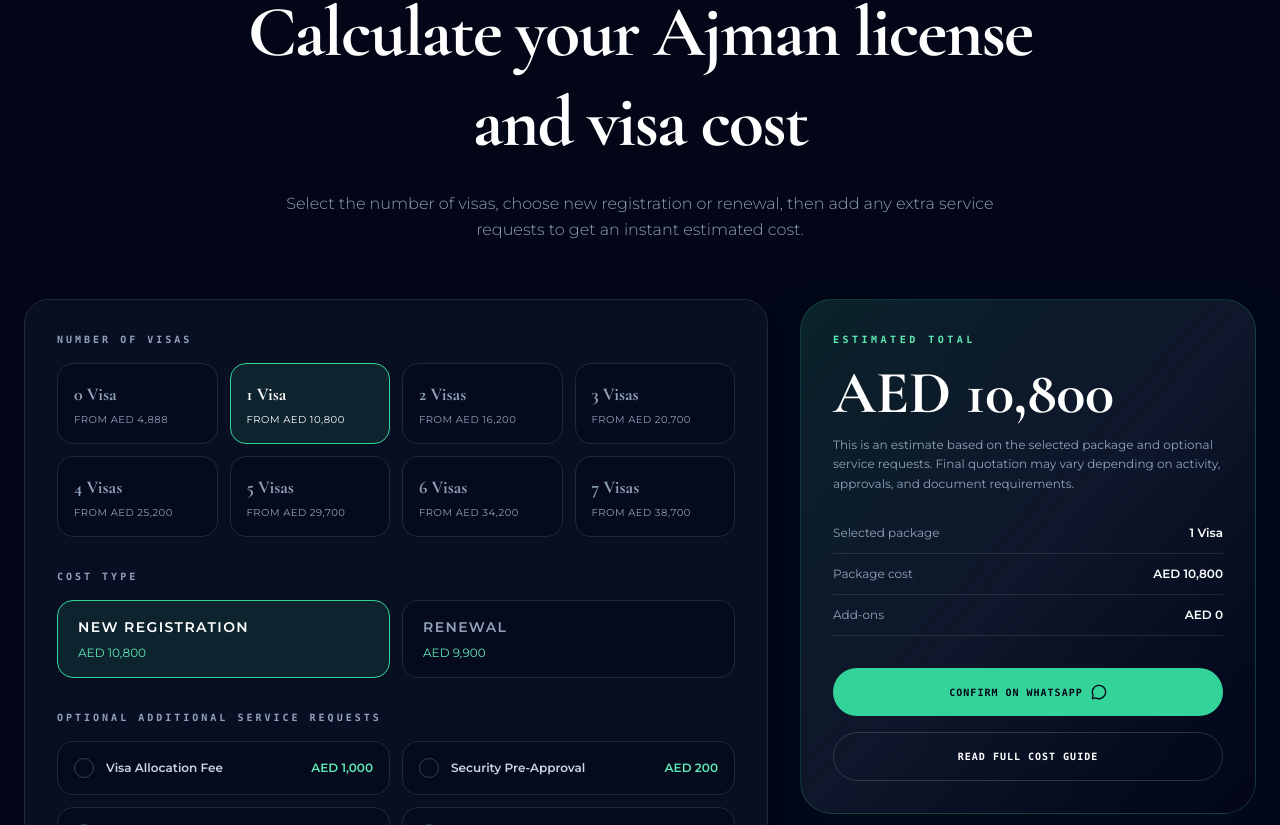
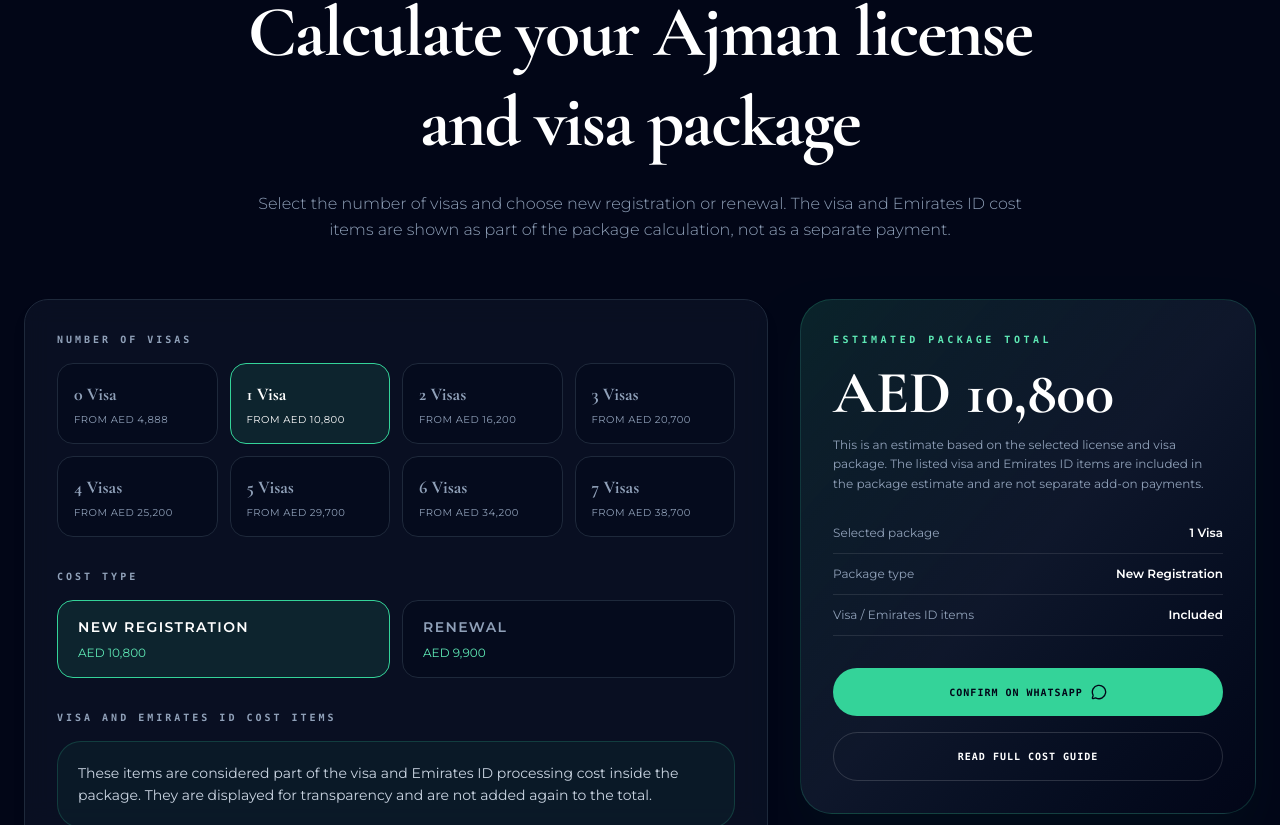
Before and after one commit to fasciola/four-pillars-premium, a React (Vite) app: page / in a window 1280 px wide. Shown: the part 6314-7139 px from the top of the page. Built offline with nearby package versions, Linux system fonts and the light colour scheme.

Commit message:
Clarify visa and Emirates ID costs are included in package

```diff
--- a/src/components/AjmanCostCalculator.tsx
+++ b/src/components/AjmanCostCalculator.tsx
@@ -1,4 +1,4 @@
-import React, { useMemo, useState } from 'react';
+import React, { useState } from 'react';
 import { motion } from 'motion/react';
 import { Calculator, CheckCircle2, MessageCircle } from 'lucide-react';
 
@@ -13,15 +13,15 @@
     { visas: 7, label: '7 Visas', registration: 38700, renewal: 31950 },
 ];
 
-const addOns = [
-    { id: 'visa-allocation', label: 'Visa Allocation Fee', price: 1000 },
-    { id: 'security', label: 'Security Pre-Approval', price: 200 },
-    { id: 'establishment-card', label: 'Establishment Card', price: 500 },
-    { id: 'e-channel', label: 'E-Channel', price: 2300 },
-    { id: 'entry-permit', label: 'Entry Permit', price: 950 },
-    { id: 'status-change', label: 'Visa Status Change', price: 800 },
-    { id: 'medical', label: 'Medical', price: 350 },
-    { id: 'residence-eid', label: 'Residence Visa / Emirates ID', price: 1900 },
+const visaCostItems = [
+    { label: 'Visa Allocation Fee', price: 1000 },
+    { label: 'Security Pre-Approval', price: 200 },
+    { label: 'Establishment Card', price: 500 },
+    { label: 'E-Channel', price: 2300 },
+    { label: 'Entry Permit', price: 950 },
+    { label: 'Visa Status Change', price: 800 },
+    { label: 'Medical', price: 350 },
+    { label: 'Residence Visa / Emirates ID', price: 1900 },
 ];
 
 const formatAED = (amount: number) => `AED ${amount.toLocaleString('en-AE')}`;
@@ -29,27 +29,12 @@
 const AjmanCostCalculator: React.FC = () => {
     const [selectedVisas, setSelectedVisas] = useState(1);
     const [costType, setCostType] = useState<'registration' | 'renewal'>('registration');
-    const [selectedAddOns, setSelectedAddOns] = useState<string[]>([]);
 
     const selectedPackage = packages.find((item) => item.visas === selectedVisas) ?? packages[1];
-    const packageCost = selectedPackage[costType];
-
-    const addOnTotal = useMemo(() => {
-        return addOns
-            .filter((item) => selectedAddOns.includes(item.id))
-            .reduce((total, item) => total + item.price, 0);
-    }, [selectedAddOns]);
-
-    const total = packageCost + addOnTotal;
-
-    const toggleAddOn = (id: string) => {
-        setSelectedAddOns((current) =>
-            current.includes(id) ? current.filter((item) => item !== id) : [...current, id]
-        );
-    };
+    const total = selectedPackage[costType];
 
     const whatsAppText = encodeURIComponent(
-        `Hello 4Pillars, I used the Ajman license cost calculator. I selected ${selectedPackage.label}, ${costType === 'registration' ? 'new registration' : 'renewal'}, estimated total ${formatAED(total)}. Please confirm the quotation.`
+        `Hello 4Pillars, I used the Ajman license cost calculator. I selected ${selectedPackage.label}, ${costType === 'registration' ? 'new registration' : 'renewal'}, estimated package total ${formatAED(total)}. Please confirm the quotation.`
     );
 
     return (
@@ -66,10 +51,10 @@
                         <Calculator size={15} /> Ajman License Cost Calculator
                     </span>
                     <h2 className="font-serif text-4xl md:text-6xl lg:text-7xl font-black text-white tracking-tight leading-tight mb-6">
-                        Calculate your Ajman license and visa cost
+                        Calculate your Ajman license and visa package
                     </h2>
                     <p className="text-slate-400 text-sm md:text-base leading-relaxed font-light max-w-3xl mx-auto">
-                        Select the number of visas, choose new registration or renewal, then add any extra service requests to get an instant estimated cost.
+                        Select the number of visas and choose new registration or renewal. The visa and Emirates ID cost items are shown as part of the package calculation, not as a separate payment.
                     </p>
                 </motion.div>
 
@@ -115,36 +100,36 @@
                         </div>
 
                         <div>
-                            <label className="block text-[10px] uppercase tracking-[0.3em] text-slate-400 font-bold font-mono mb-4">Optional additional service requests</label>
+                            <label className="block text-[10px] uppercase tracking-[0.3em] text-slate-400 font-bold font-mono mb-4">Visa and Emirates ID cost items</label>
+                            <div className="rounded-3xl border border-emerald-400/20 bg-emerald-400/5 p-5 mb-4">
+                                <p className="text-sm text-slate-300 leading-relaxed">
+                                    These items are considered part of the visa and Emirates ID processing cost inside the package. They are displayed for transparency and are not added again to the total.
+                                </p>
+                            </div>
                             <div className="grid grid-cols-1 md:grid-cols-2 gap-3">
-                                {addOns.map((item) => {
-                                    const checked = selectedAddOns.includes(item.id);
-                                    return (
-                                        <button
-                                            key={item.id}
-                                            type="button"
-                                            onClick={() => toggleAddOn(item.id)}
-                                            className={`flex items-center justify-between gap-4 rounded-2xl border px-4 py-4 text-left transition-all ${checked ? 'border-emerald-400 bg-emerald-400/10' : 'border-slate-800 bg-slate-950/40 hover:border-slate-700'}`}
-                                        >
-                                            <span className="flex items-center gap-3">
-                                                <span className={`w-5 h-5 rounded-full border flex items-center justify-center ${checked ? 'border-emerald-400 bg-emerald-400 text-slate-950' : 'border-slate-700'}`}>
-                                                    {checked && <CheckCircle2 size={14} />}
-                                                </span>
-                                                <span className="text-xs text-slate-300 font-semibold">{item.label}</span>
+                                {visaCostItems.map((item) => (
+                                    <div
+                                        key={item.label}
+                                        className="flex items-center justify-between gap-4 rounded-2xl border border-slate-800 bg-slate-950/40 px-4 py-4 text-left"
+                                    >
+                                        <span className="flex items-center gap-3">
+                                            <span className="w-5 h-5 rounded-full border border-emerald-400 bg-emerald-400 text-slate-950 flex items-center justify-center">
+                                                <CheckCircle2 size={14} />
                                             </span>
-                                            <span className="text-xs text-emerald-300 font-bold whitespace-nowrap">{formatAED(item.price)}</span>
-                                        </button>
-                                    );
-                                })}
+                                            <span className="text-xs text-slate-300 font-semibold">{item.label}</span>
+                                        </span>
+                                        <span className="text-xs text-emerald-300 font-bold whitespace-nowrap">{formatAED(item.price)}</span>
+                                    </div>
+                                ))}
                             </div>
                         </div>
                     </div>
 
                     <aside className="lg:sticky lg:top-28 rounded-[2rem] border border-emerald-400/20 bg-gradient-to-br from-emerald-400/15 via-slate-900 to-slate-950 p-6 md:p-8 text-left shadow-2xl shadow-emerald-950/20">
-                        <span className="text-[10px] uppercase tracking-[0.35em] text-emerald-300 font-bold font-mono block mb-4">Estimated Total</span>
+                        <span className="text-[10px] uppercase tracking-[0.35em] text-emerald-300 font-bold font-mono block mb-4">Estimated Package Total</span>
                         <div className="font-serif text-5xl md:text-6xl text-white font-black mb-3">{formatAED(total)}</div>
                         <p className="text-slate-400 text-xs leading-relaxed mb-8">
-                            This is an estimate based on the selected package and optional service requests. Final quotation may vary depending on activity, approvals, and document requirements.
+                            This is an estimate based on the selected license and visa package. The listed visa and Emirates ID items are included in the package estimate and are not separate add-on payments.
                         </p>
 
                         <div className="space-y-3 mb-8">
@@ -153,12 +138,12 @@
                                 <span className="text-white text-xs font-bold">{selectedPackage.label}</span>
                             </div>
                             <div className="flex justify-between gap-4 border-b border-white/10 pb-3">
-                                <span className="text-slate-400 text-xs">Package cost</span>
-                                <span className="text-white text-xs font-bold">{formatAED(packageCost)}</span>
+                                <span className="text-slate-400 text-xs">Package type</span>
+                                <span className="text-white text-xs font-bold">{costType === 'registration' ? 'New Registration' : 'Renewal'}</span>
                             </div>
                             <div className="flex justify-between gap-4 border-b border-white/10 pb-3">
-                                <span className="text-slate-400 text-xs">Add-ons</span>
-                                <span className="text-white text-xs font-bold">{formatAED(addOnTotal)}</span>
+                                <span className="text-slate-400 text-xs">Visa / Emirates ID items</span>
+                                <span className="text-white text-xs font-bold">Included</span>
                             </div>
                         </div>
 
```
